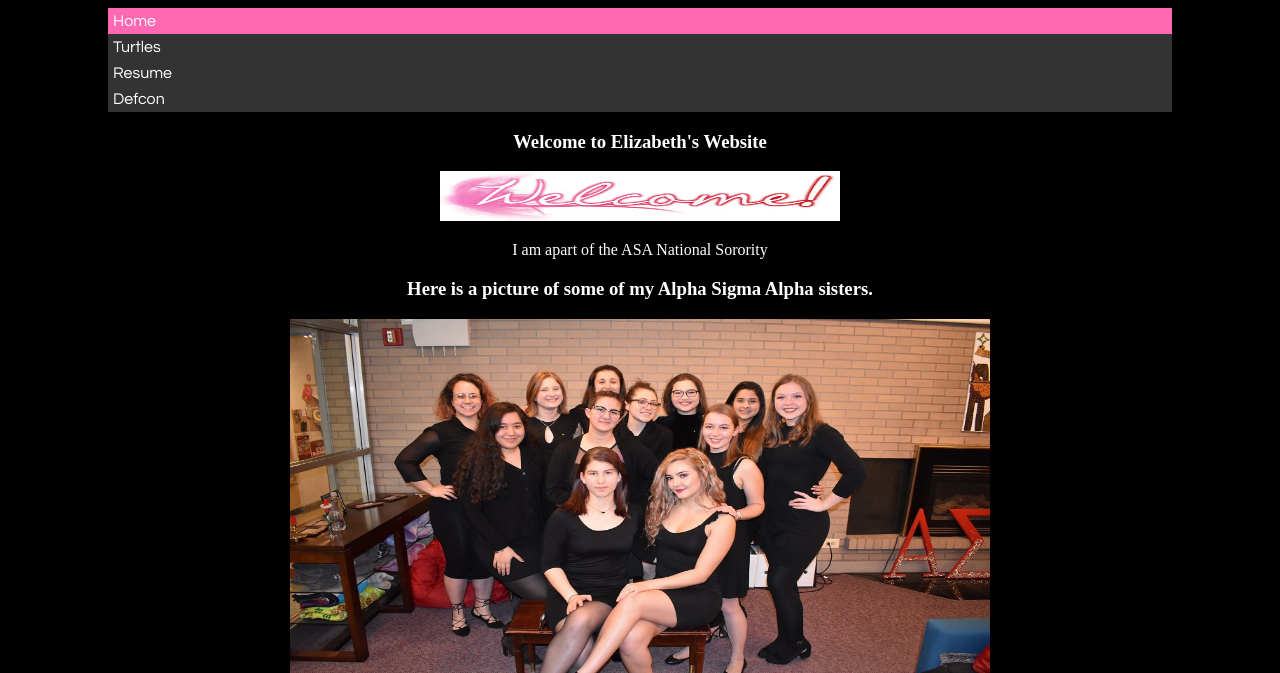
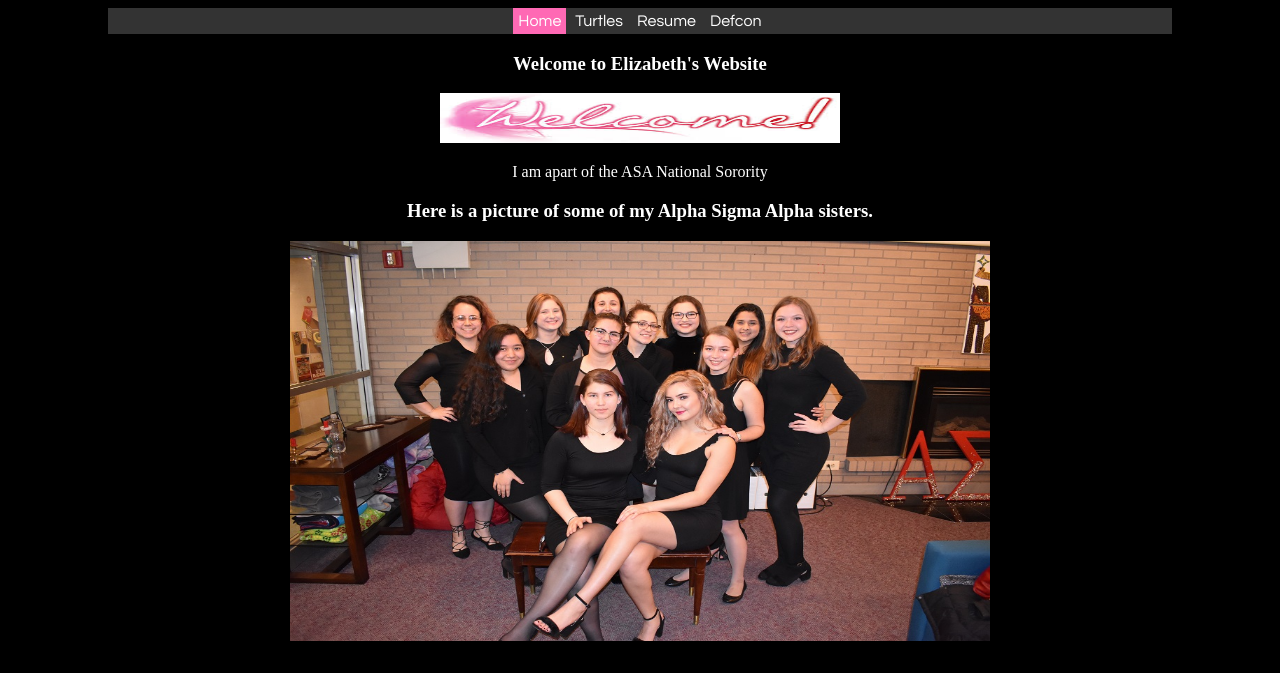
Before and after one commit to bcalerogonzalez/project-4, a plain HTML site: page index.html in a window 1280 px wide. Shown: the top 673 px of the page. Drawn offline with Linux system fonts and the light colour scheme; some packages are replaced by stand-ins of ours.

Commit message:
centered and made my nav horizontal

```diff
--- a/style/style.css
+++ b/style/style.css
@@ -30,15 +30,15 @@ li {
   padding: 0;
   overflow: hidden;
   background-color: #333;
-  text-align: left;
+  text-align: center;
 }
 #navigation li {
-  padding: 0;
+  display: inline-block;
 }
 #navigation li a {
   display: block;
   color: white;
-  text-align: left;
+  text-align: center;
   padding: 5px;
   text-decoration: none;
 }
```
